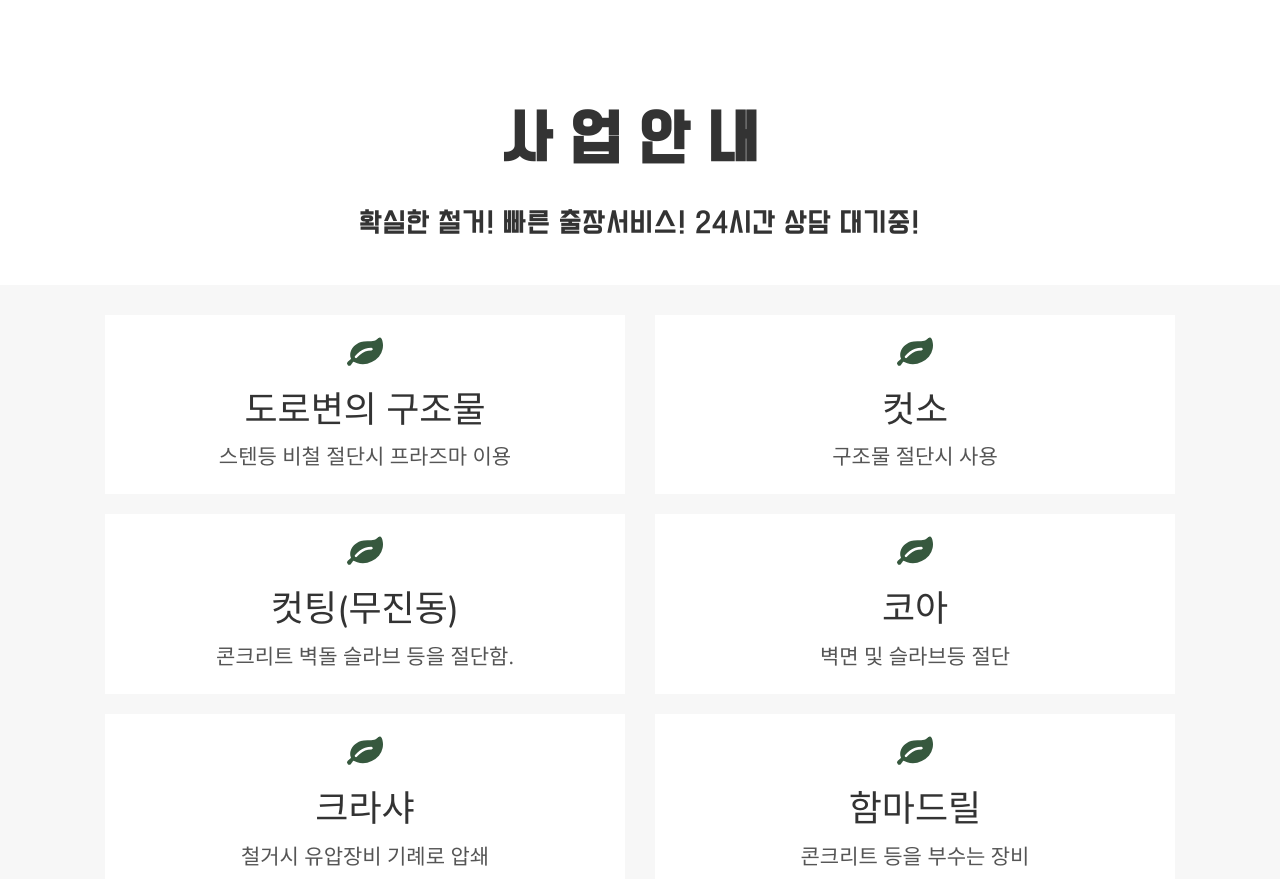
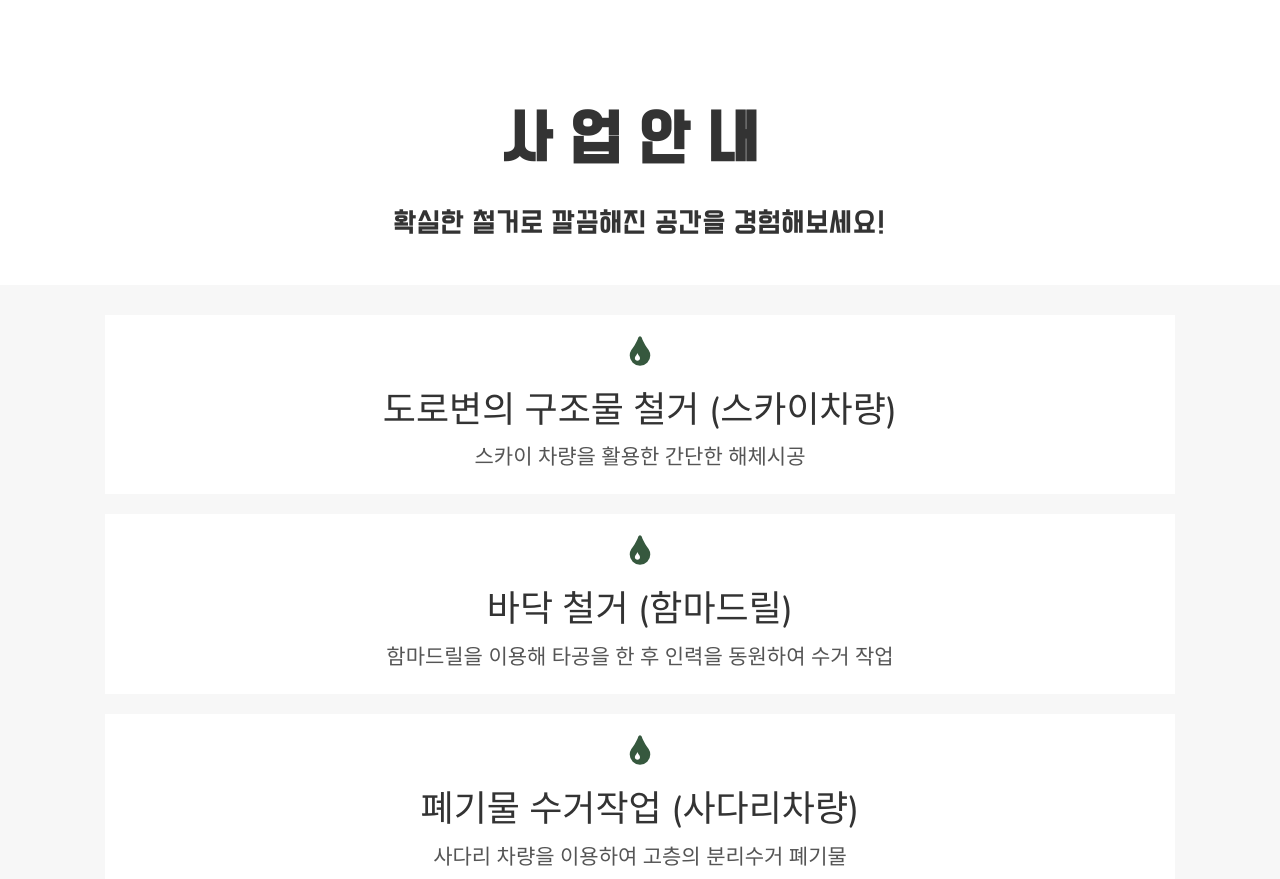
Before and after one commit to byunseungyun/yin.recyclerefuse40, a plain HTML site: page business.html in a window 1280 px wide. Shown: the part 73-952 px from the top of the page. Drawn offline with nearby package versions, Linux system fonts and the light colour scheme; some packages are replaced by stand-ins of ours.

Commit message:
no message

```diff
--- a/business.html
+++ b/business.html
@@ -132,7 +132,7 @@
                 <h3 class="cumputersetac"><p>
 
 
-									확실한 철거! 빠른 출장서비스! 24시간 상담 대기중!
+									확실한 철거로 깔끔해진 공간을 경험해보세요!
                 </p></h3>
             </div>
 
@@ -150,78 +150,52 @@
 
 
 
-            		<div class="col-sm-6 col-md-6">
+								<div class="col-sm-6 col-md-12">
 
                     <div class="icon-box">
-                        <svg class="icon icon-leaf"><use xlink:href="#icon-leaf"></use></svg>
+                        <svg class="icon icon-tint"><use xlink:href="#icon-tint"></use></svg>
 
-                        <h3>도로변의 구조물</h3>
-                        <p>스텐등 비철 절단시 프라즈마 이용</p>
+                        <h3>도로변의 구조물 철거 (스카이차량)</h3>
+                        <p>스카이 차량을 활용한 간단한 해체시공</p>
                     </div>
                 </div>
 
 
 
 
-            		<div class="col-sm-6 col-md-6">
+								<div class="col-sm-6 col-md-12">
 
                     <div class="icon-box">
-                        <svg class="icon icon-leaf"><use xlink:href="#icon-leaf"></use></svg>
+                        <svg class="icon icon-tint"><use xlink:href="#icon-tint"></use></svg>
 
-                        <h3>컷소</h3>
-                        <p>구조물 절단시 사용</p>
+                        <h3>바닥 철거 (함마드릴)</h3>
+                        <p>함마드릴을 이용해 타공을 한 후 인력을 동원하여 수거 작업</p>
                     </div>
                 </div>
 
 
 
 
-            		<div class="col-sm-6 col-md-6">
+								<div class="col-sm-6 col-md-12">
 
                     <div class="icon-box">
-                        <svg class="icon icon-leaf"><use xlink:href="#icon-leaf"></use></svg>
+                        <svg class="icon icon-tint"><use xlink:href="#icon-tint"></use></svg>
 
-                        <h3>컷팅(무진동)</h3>
-                        <p>콘크리트 벽돌 슬라브 등을 절단함.</p>
+                        <h3>폐기물 수거작업 (사다리차량)</h3>
+                        <p>사다리 차량을 이용하여 고층의 분리수거 폐기물</p>
                     </div>
                 </div>
 
 
 
 
-            		<div class="col-sm-6 col-md-6">
+								<div class="col-sm-6 col-md-12">
 
                     <div class="icon-box">
-                        <svg class="icon icon-leaf"><use xlink:href="#icon-leaf"></use></svg>
+                        <svg class="icon icon-tint"><use xlink:href="#icon-tint"></use></svg>
 
-                        <h3>코아</h3>
-                        <p>벽면 및 슬라브등 절단</p>
-                    </div>
-                </div>
-
-
-
-
-            		<div class="col-sm-6 col-md-6">
-
-                    <div class="icon-box">
-                        <svg class="icon icon-leaf"><use xlink:href="#icon-leaf"></use></svg>
-
-                        <h3>크라샤</h3>
-                        <p>철거시 유압장비 기례로 압쇄</p>
-                    </div>
-                </div>
-
-
-
-
-            		<div class="col-sm-6 col-md-6">
-
-                    <div class="icon-box">
-                        <svg class="icon icon-leaf"><use xlink:href="#icon-leaf"></use></svg>
-
-                        <h3>함마드릴</h3>
-                        <p>콘크리트 등을 부수는 장비</p>
+                        <h3>마무리 작업</h3>
+                        <p>최종작업</p>
                     </div>
                 </div>
 
--- a/sindication.xml
+++ b/sindication.xml
@@ -6,7 +6,7 @@
     <name>용인철거</name>
   </author>
 
-  <updated>2016-09-20T16:19:27+09:00</updated>
+  <updated>2016-09-20T17:07:22+09:00</updated>
   <link rel="site" href="http://yin.recyclerefuse.xyz" />
 
 
@@ -20,6 +20,9 @@
     <published>2016-09-19T10:00:00+09:00</published>
     <link rel="via" href="http://yin.recyclerefuse.xyz/posts/2016/09/19/post.html" />
     <content type="html"><![CDATA[
+&lt;p&gt;환영합니다. 철거와 폐기물 및 운반까지 모든 서비스를 진행하는 용인철거 입니다.&lt;br /&gt;
+모든 서비스를 동시에 진행함으로 시공비 절감을!&lt;br /&gt;
+철거의 모든 업무를 처리할 수 있는 용인철거로 철거 서비스를 경험해보세요.&lt;/p&gt;
  ]]></content>
   </entry>
 
--- a/sitemap.xml
+++ b/sitemap.xml
@@ -2,13 +2,13 @@
 <urlset xmlns:xsi="http://www.w3.org/2001/XMLSchema-instance" xsi:schemaLocation="http://www.sitemaps.org/schemas/sitemap/0.9 http://www.sitemaps.org/schemas/sitemap/0.9/sitemap.xsd" xmlns="http://www.sitemaps.org/schemas/sitemap/0.9">
     <url>
       <loc>http://yin.recyclerefuse.xyz</loc>
-      <lastmod>2016-09-20T16:19:27+09:00</lastmod>
+      <lastmod>2016-09-20T17:07:22+09:00</lastmod>
       <changefreq>always</changefreq>
       <priority>1.0000</priority>
     </url>
     <url>
       <loc>http://yin.recyclerefuse.xyz/feed.xml</loc>
-      <lastmod>2016-09-20T16:19:27+09:00</lastmod>
+      <lastmod>2016-09-20T17:07:22+09:00</lastmod>
       <changefreq>always</changefreq>
       <priority>1.0000</priority>
     </url>
```
Also changed, not shown: about.html (+2 -2 lines), feed.xml (+5 -2 lines), posts/2016/09/19/post.html (+4 -8 lines).
